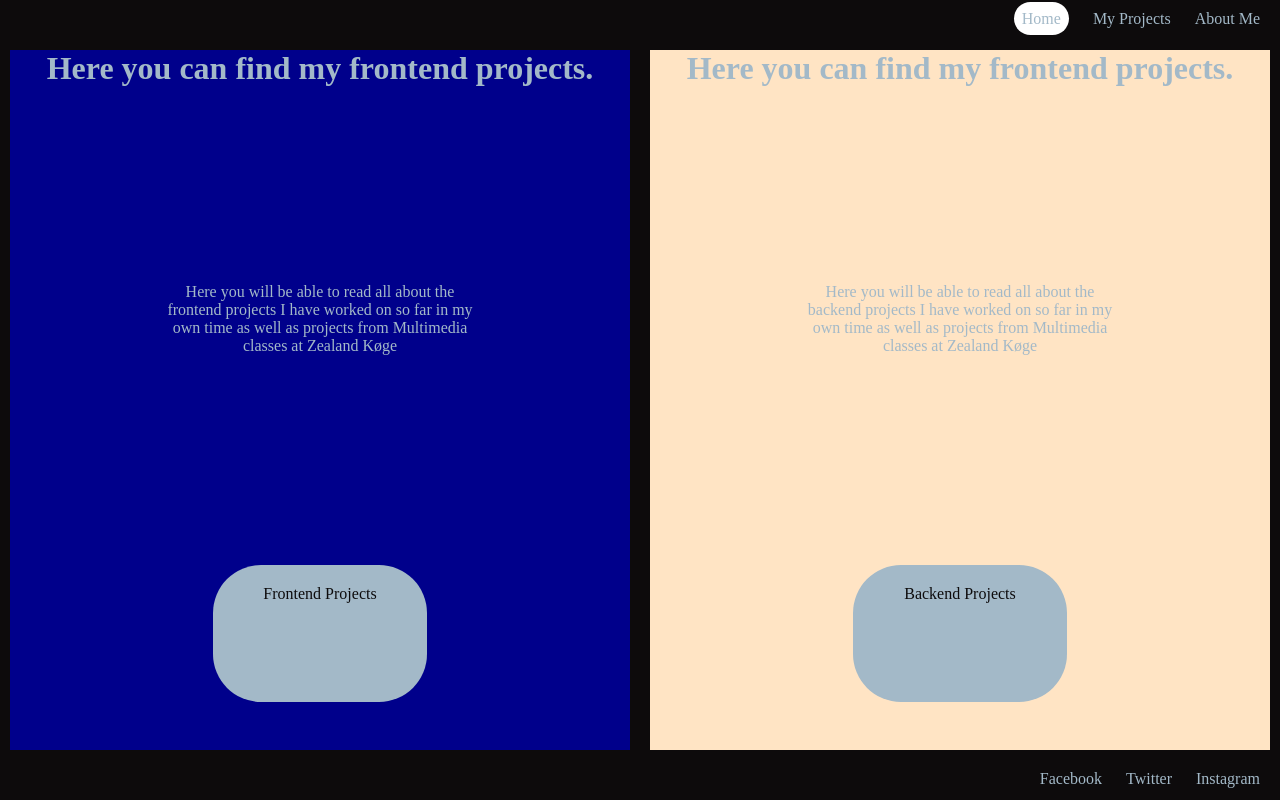
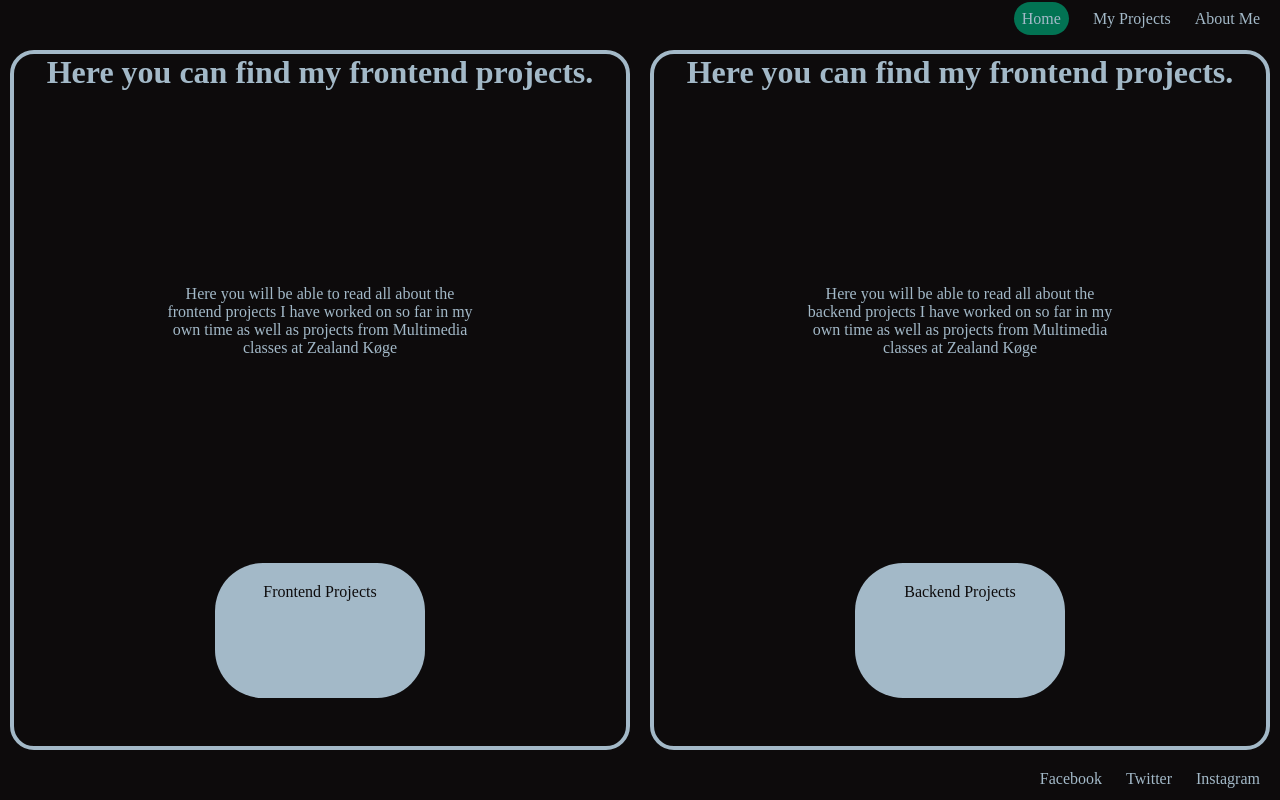
Before and after one commit to RAlbrechtsen/exam-project-portfolio, a plain HTML site: page myProjects.html in a window 1280 px wide. In both pictures the pointer is over the link "Home". Drawn offline with Linux system fonts and the light colour scheme.

Commit message:
adjusted hover effect and border

```diff
--- a/css/myProjectStyle.css
+++ b/css/myProjectStyle.css
@@ -43,7 +43,7 @@ header {
 .navBar a:hover {
     text-decoration: none;
     color: #a3b9c8;
-    background-color: white;
+    background-color: #027353;
     border-radius: 3em;
     padding: .5em;
 }
@@ -51,6 +51,8 @@ header {
 main, .frontendProjects {
     grid-row: 2 / 4;
     margin: 10px;
+    border: .3em solid #a3b9c8;
+    border-radius: 1.5em;
 
 }
 
@@ -85,11 +87,25 @@ main, .frontendProjects {
     text-decoration: none;
 }
 
+.buttonFrontend:hover {
+    grid-column: 1 / 4;
+    background-color: #a3b9c8;
+    color: #0d0b0c;
+    text-align: center;
+    padding: 20px;
+    border-radius: 3em;
+    margin: 3em;
+    text-decoration: none;
+    background-color: #027353;
+}
+
 
 
 main, .backendProjects {
     grid-row: 4 / 6;
     margin: 10px;
+    border: .3em solid #a3b9c8;
+    border-radius: 1.5em;
 
 }
 
@@ -120,6 +136,18 @@ main, .backendProjects {
     text-decoration: none;
 }
 
+.buttonBackend:hover {
+    grid-column: 1 / 4;
+    background-color: #a3b9c8;
+    color: #0d0b0c;
+    text-align: center;
+    padding: 20px;
+    border-radius: 3em;
+    margin: 3em;
+    text-decoration: none;
+    background-color: #027353;
+}
+
 
 footer {
     grid-row: 6 / 7;
@@ -148,7 +176,8 @@ footer {
         grid-template-rows: repeat(3, 1fr);
         grid-row: 2 / 6;
         grid-column: 1 / 4;
-        background-color: darkblue;
+        border: .3em solid #a3b9c8;
+        border-radius: 1.5em;
     }
 
     .frontendProjects h1 {
@@ -171,7 +200,8 @@ footer {
         grid-template-rows: repeat(3, 1fr);
         grid-row: 2 / 6;
         grid-column: 4 / 7;
-        background-color: bisque;
+        border: .3em solid #a3b9c8;
+        border-radius: 1.5em;
     }
 
     .backendProjects h1 {
```
